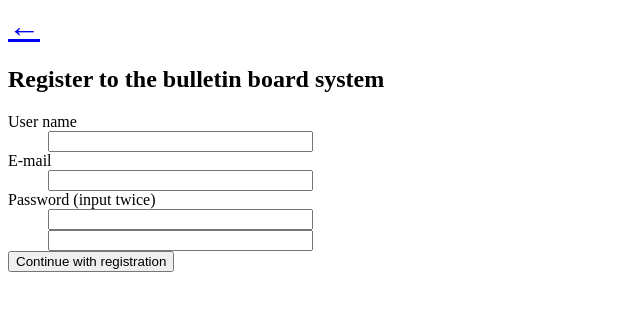
After one commit to jeeb/tsoha, a Django app: template forums/templates/forums/register.html in a window 1280 px wide. The commit adds this page. Shown: the top 311 px of the page, without its empty margins (0-640 px from the left). Run offline with Django 3.2, Linux system fonts and the light colour scheme; the template is opened without the code that fills it, so the values that code supplies are empty.

Commit message:
Forums: Add and wire up a registration procedure

```diff
--- a/forums/templates/forums/index.html
+++ b/forums/templates/forums/index.html
@@ -2,7 +2,7 @@
 {% if user.is_authenticated %}
 <p>Welcome, {{ user.username }}. <a href="{% url 'log_out' %}">Log out</a></p>
 {% else %}
-<p>Welcome, user. Please <a href="{% url 'log_in' %}">log in</a> to enjoy all of the features of this forum.</p>
+<p>Welcome, user. Please <a href="{% url 'log_in' %}">log in</a> or <a href="{% url 'register' %}">register</a> to enjoy all of the features of this forum.</p>
 {% endif %}
 {% if forum_list %}
     <ul>
--- /dev/null
+++ b/forums/templates/forums/register.html
@@ -0,0 +1,19 @@
+<h1><a href="{% url 'index' %}">←</a></h1>
+
+<h2>Register to the bulletin board system</h2>
+
+{% if error_message %}<p><strong>{{ error_message }}</strong></p>{% endif %}
+
+<form action="{% url 'register' %}" method="post">
+    {% csrf_token %}
+    <dl>
+        <dt>User name</dt>
+        <dd><input name="user_name" size="30" type="text" /></dd>
+        <dt>E-mail</dt>
+        <dd><input name="email" size="30" type="email" /></dd>
+        <dt>Password (input twice)</dt>
+        <dd><input name="password_1st" size="30" type="password" /></dd>
+        <dd><input name="password_2nd" size="30" type="password" /></dd>
+        <dt><input type="submit" value="Continue with registration" /></dt>
+    </dl>
+</form>
--- a/forums/urls.py
+++ b/forums/urls.py
@@ -9,6 +9,8 @@ urlpatterns = patterns('',
     url(r'^login/?$', views.log_in, name='log_in'),
     # ex: /logout
     url(r'^logout/?$', views.log_out, name='log_out'),
+    # ex: /register
+    url(r'^register/?$', views.register, name='register'),
     # ex: /forums/forum/5
     url(r'^forum/(?P<forum_id>\d+)/?$', views.show_forum, name='show_forum'),
     # ex: /forums/forum/5/add
```
Also changed, not shown: forums/views.py (+59 -0 lines).
